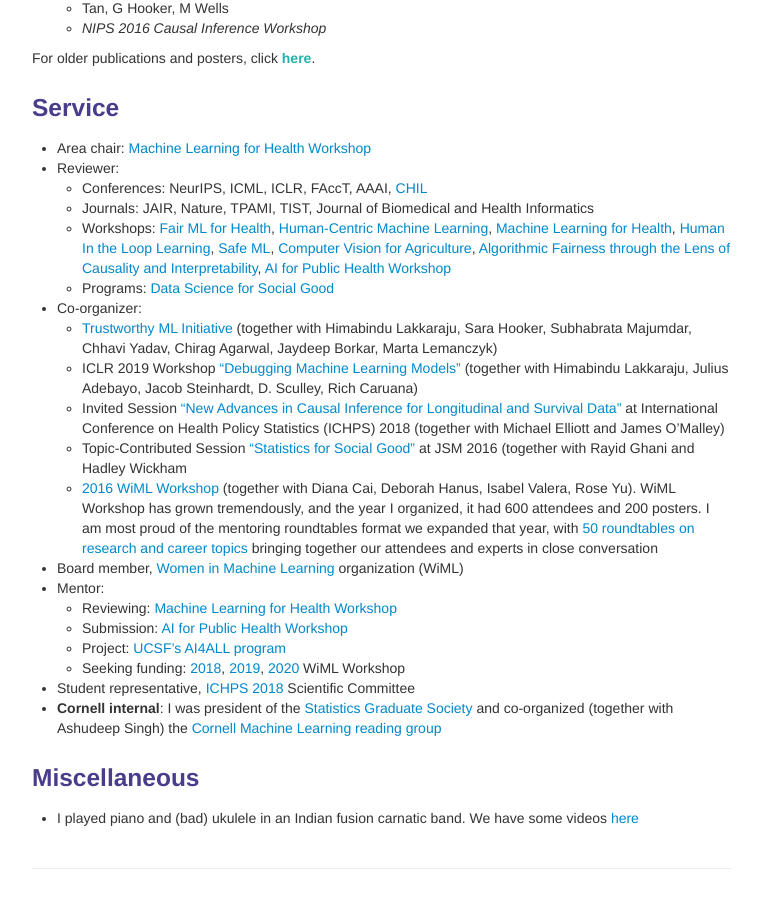
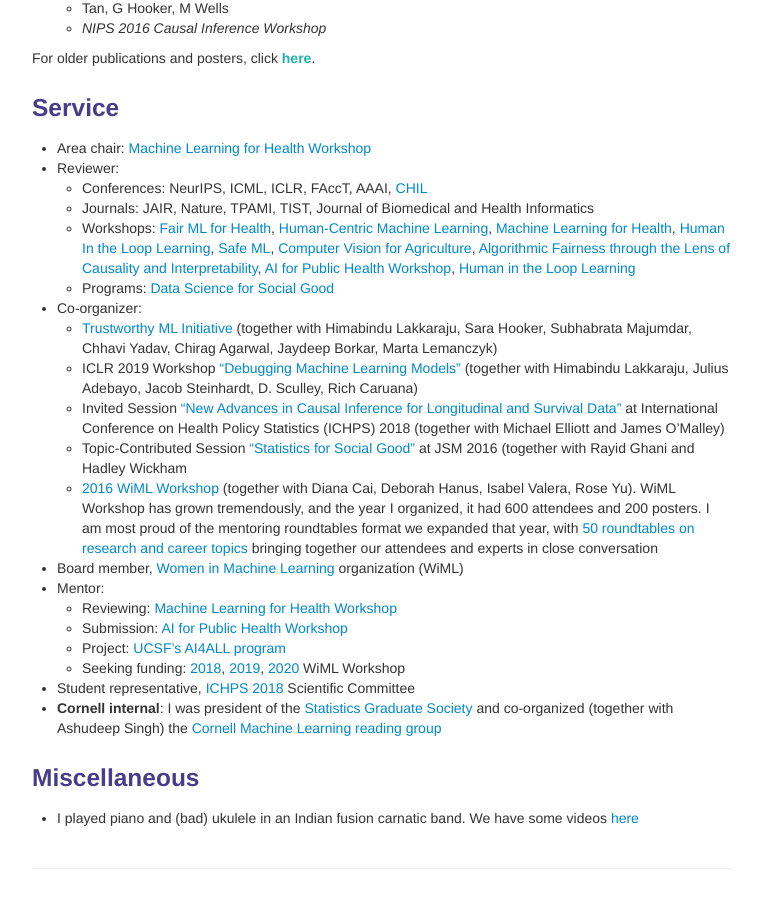
Before and after one commit to shftan/shftan.github.io, a Jekyll site: the page built from index.md, in a window 1280 px wide and 900 px high, scrolled down 2403 px. Shown: the whole window, without its empty margins (258-1020 px from the left). Built offline with Jekyll 4.4.1, drawn with Linux system fonts in a browser that asks for light colours.

Commit message:
Update index.md

```diff
--- a/index.md
+++ b/index.md
@@ -124,7 +124,7 @@ For older publications and posters, click <a class="paper" href="olderpublicatio
 - Reviewer:
   - Conferences: NeurIPS, ICML, ICLR, FAccT, AAAI, [CHIL](https://www.chilconference.org/)
   - Journals: JAIR, Nature, TPAMI, TIST, Journal of Biomedical and Health Informatics
-  - Workshops: [Fair ML for Health](https://www.fairmlforhealth.com/), [Human-Centric Machine Learning](https://sites.google.com/view/hcml-2019), [Machine Learning for Health](https://ml4health.github.io/2019/), [Human In the Loop Learning](https://sites.google.com/view/hill2019/home), [Safe ML](https://sites.google.com/view/safeml-iclr2019/home), [Computer Vision for Agriculture](https://www.cv4gc.org/cv4a2020/), [Algorithmic Fairness through the Lens of Causality and Interpretability](https://www.afciworkshop.org/), [AI for Public Health Workshop](https://aiforpublichealth.github.io/)
+  - Workshops: [Fair ML for Health](https://www.fairmlforhealth.com/), [Human-Centric Machine Learning](https://sites.google.com/view/hcml-2019), [Machine Learning for Health](https://ml4health.github.io/2019/), [Human In the Loop Learning](https://sites.google.com/view/hill2019/home), [Safe ML](https://sites.google.com/view/safeml-iclr2019/home), [Computer Vision for Agriculture](https://www.cv4gc.org/cv4a2020/), [Algorithmic Fairness through the Lens of Causality and Interpretability](https://www.afciworkshop.org/), [AI for Public Health Workshop](https://aiforpublichealth.github.io/), [Human in the Loop Learning](https://www.icml-hill.com/)
   - Programs: <a href="http://www.dssgfellowship.org/">Data Science for Social Good</a>
 - Co-organizer:
   - [Trustworthy ML Initiative](https://www.trustworthyml.org/) (together with Himabindu Lakkaraju, Sara Hooker, Subhabrata Majumdar, Chhavi Yadav, Chirag Agarwal, Jaydeep Borkar, Marta Lemanczyk)
```
